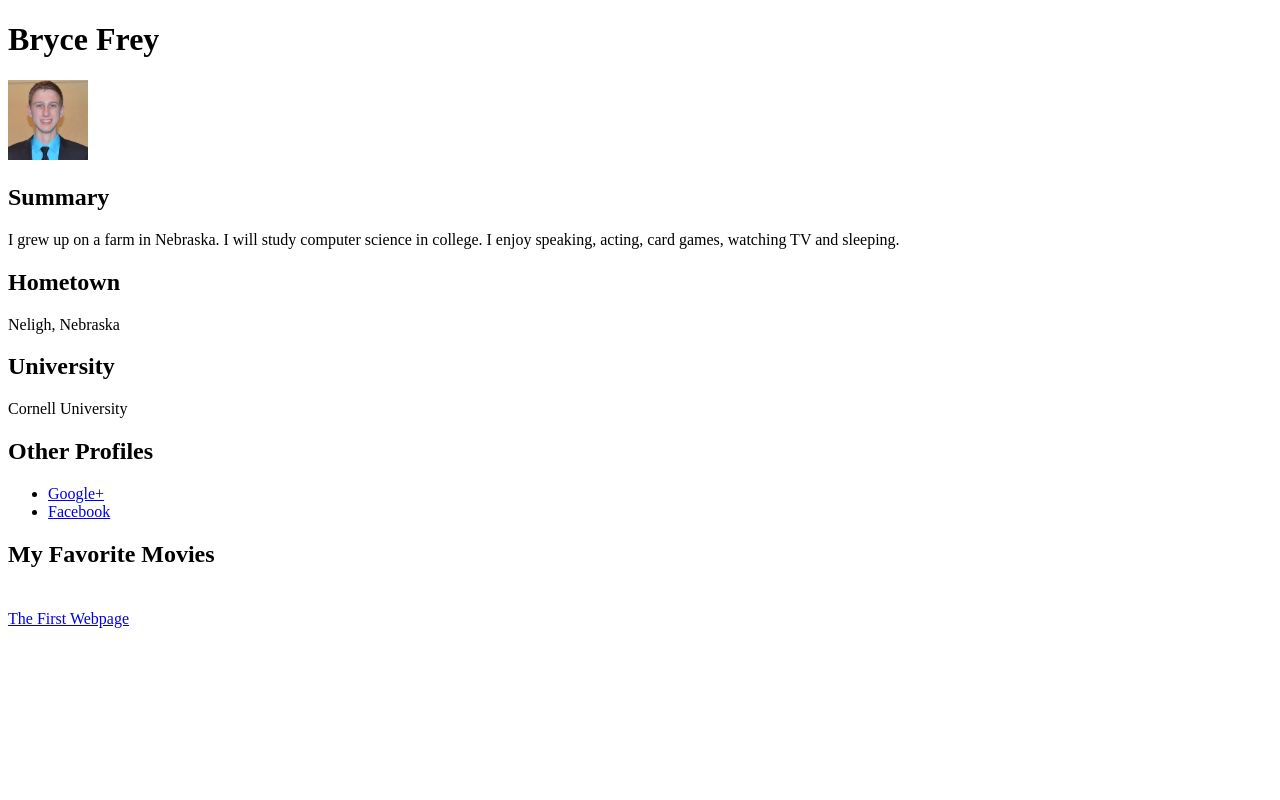
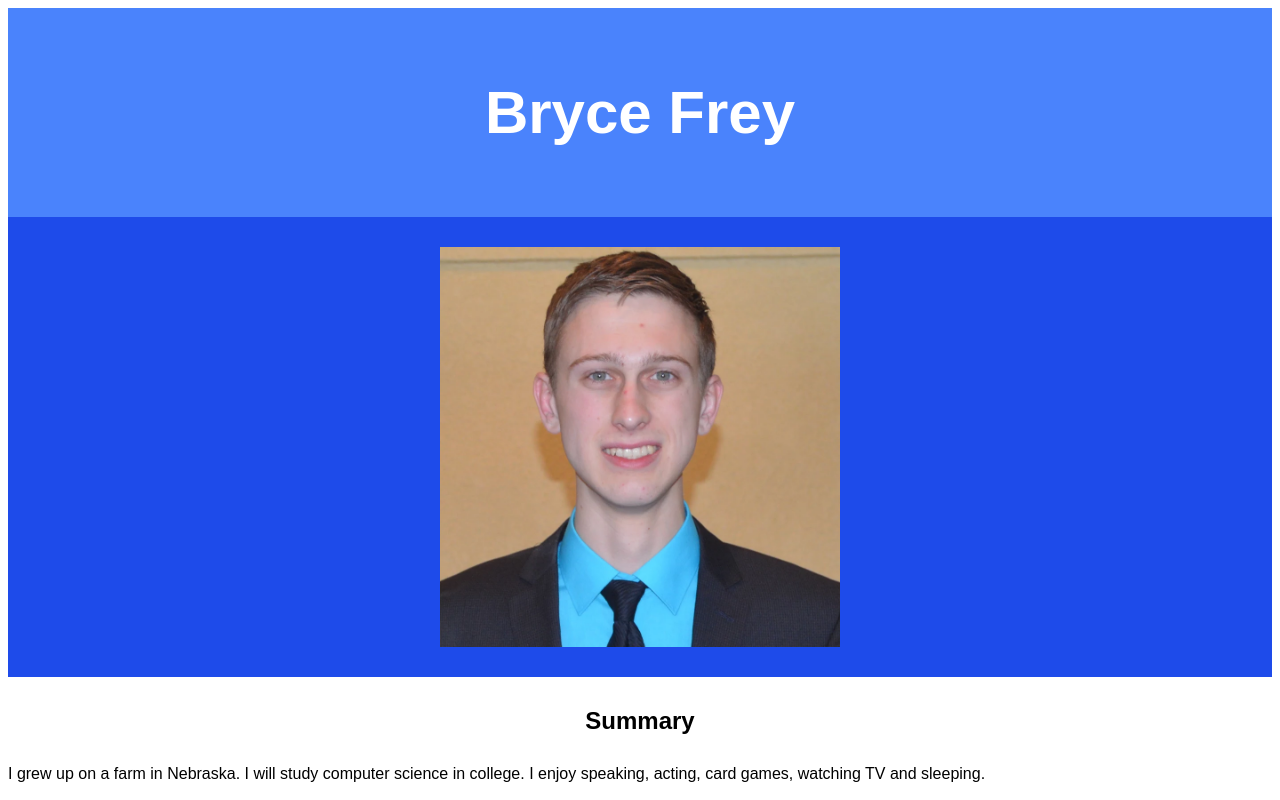
Before and after one commit to freybryce/freybryce.github.io, a plain HTML site: page index.html in a window 1280 px wide. Shown: the top 800 px of the page. Drawn offline with Linux system fonts and the light colour scheme.

Commit message:
add some css salt

```diff
--- a/index.css
+++ b/index.css
@@ -0,0 +1,49 @@
+h1 {
+  font-family: arial;
+  font-size: 60px;
+  text-align: center;
+  color: white;
+}
+
+h2 {
+  font-family: sans-serif;
+  text-align: center;
+  padding: 10px;
+}
+
+p {
+  font-family: sans-serif;
+}
+
+img.centered {
+  display: block;
+  margin-left: auto;
+  margin-right: auto;
+  padding: 30px;
+}
+
+div.topbox {
+  background-color: #4A83FC;
+  /*margin-top: auto;*/
+  padding-top: 30px;
+  padding-bottom: 30px;
+  /*box-shadow:         5px 20px 20px 20px #ccc;*/
+}
+
+div.secondlevel {
+  background-color: #1E4BEA;
+}
+
+div.trialblock {
+  display: inline-block;
+  border: 2px;
+  padding: 5px;
+  margin: 5px;
+}
+
+marquee {
+  background-color: black;
+  padding-top: 10px;
+  padding-bottom: 10px;
+  color: white;
+}
--- a/index.html
+++ b/index.html
@@ -1,12 +1,15 @@
 <!DOCTYPE html>
 <head>
   <title>Bryce Frey's Profile</title>
+  <link rel="stylesheet" href="index.css"/>
 </head>
 <body>
-  <h1>Bryce Frey</h1>
-
-  <img src="me_image.webp" width="80" height="80" alt="Photo of Bryce Frey">
-
+  <div class="secondlevel">
+    <div class="topbox">
+      <h1>Bryce Frey</h1>
+    </div>
+    <img src="me_image.webp" width="400" height="400" alt="Photo of Bryce Frey" class="centered">
+  </div>
   <h2>Summary</h2>
   <p>I grew up on a farm in Nebraska. I will study computer science in college. I enjoy speaking, acting, card games, watching TV and sleeping.</p>
 
@@ -21,9 +24,36 @@
     <li><a href="https://plus.google.com/u/0/108626009253578607979">Google+</a></li>
     <li><a href="http://www.facebook.com/bryce.frey.18">Facebook</a></li>
   </ul>
-
-  <h2>My Favorite Movies</h2>
-  <marquee scrollamount="9">Finding Nemo;    The Hunger Games; The Hobbit; Harry Potter; WALL-E; Inception; The Internship;     </marquee>
-
-  <a href="file:///Users/demouser/Documents/hello.html">The First Webpage</a>
+  <div style="background-color: black; color: white;">
+    <h2>Some of My Favorite Movies</h2>
+    <marquee scrollamount="9">
+      <div class="trialblock">
+        <img src="http://cdn.collider.com/wp-content/uploads/The-Internship-movie-poster.jpg" width="200">
+        <br>
+        <p>
+          The Intership
+        </p>
+      </div>
+      <div class="trialblock">
+        <img src="https://images-na.ssl-images-amazon.com/images/G/01/hungergames/test/hungergames._V147110990_.jpg" width="200px" alt="" />
+        <br>
+        <p>
+          The Hunger Games
+        </p>
+      </div>
+      <div class="trialblock">
+        <img src="https://images-na.ssl-images-amazon.com/images/I/41VUe6MLvIL.jpg" width="200px" alt="" />
+        <p>
+          WALL-E
+        </p>
+      </div>
+      <div class="trialblock">
+        <img src="http://cdn.collider.com/wp-content/uploads/Inception-movie-poster-4.jpg" width="200px" alt="" />
+        <p>
+          Inception
+        </p>
+      </div>
+    </marquee>
+  </div>
+  <a href="file:///Users/demouser/Documents/hello.html" style="font-family: sans-serif">The First Webpage</a>
 </body>
```
